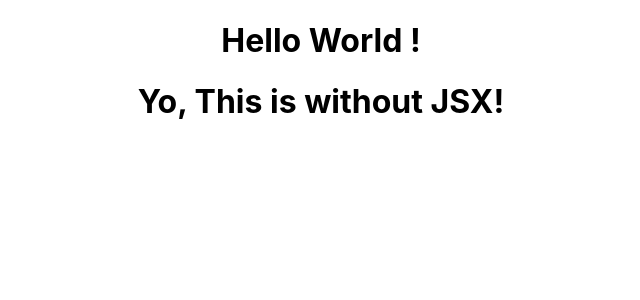
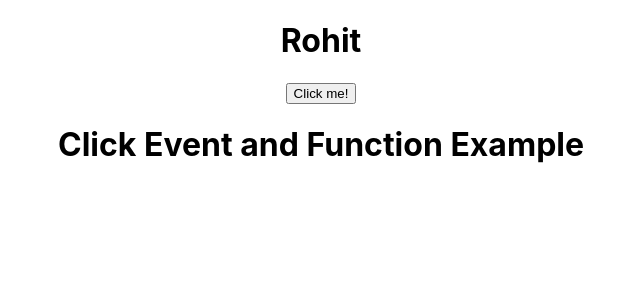
Before and after one commit to rohitbhardwaj9/react-js-tutorial, a React (Create React App) app in the folder learn-react/: page / in a window 1280 px wide. Shown: the top 300 px of the page, without its empty margins (319-959 px from the left). Built offline with nearby package versions, Linux system fonts and the light colour scheme.

Commit message:
onClick event without State

```diff
--- a/learn-react/src/App.js
+++ b/learn-react/src/App.js
@@ -3,16 +3,23 @@ import './App.css';
 import User from './User';
 
 function App() {
+
+  let data = "Rohit";
+  function updateData(){
+    data = "Bhardwaj";
+    alert(data);
+  }
+
   return (
-    // start
-    // This is JSX code
-    //JSX stands for Javascript XML
-    //JSX allow us to write HTML in react using javascript file
+    //here we are expecting to change data value from Rohit to Bhardwaj on button click
+    //but this will not happen
+    //just because of, we are using data variable
+    //And React does not provide this feature to us, to achieve the epected output we have to use STATE
     <div className="App">
-      <h1>Hello World !</h1>
+      <h1>{data}</h1>
+      <button onClick={updateData}>Click me!</button>
       <User/>
     </div>
-    //end
   );
 }
 
--- a/learn-react/src/User.js
+++ b/learn-react/src/User.js
@@ -1,7 +1,7 @@
 import React, {Component} from 'react';
 class User extends Component {
     render(){
-        return React.createElement("div", null, React.createElement("h1", null, "Yo, This is without JSX!"))
+        return React.createElement("div", null, React.createElement("h1", null, "Click Event and Function Example"))
     }
 }
 
```
